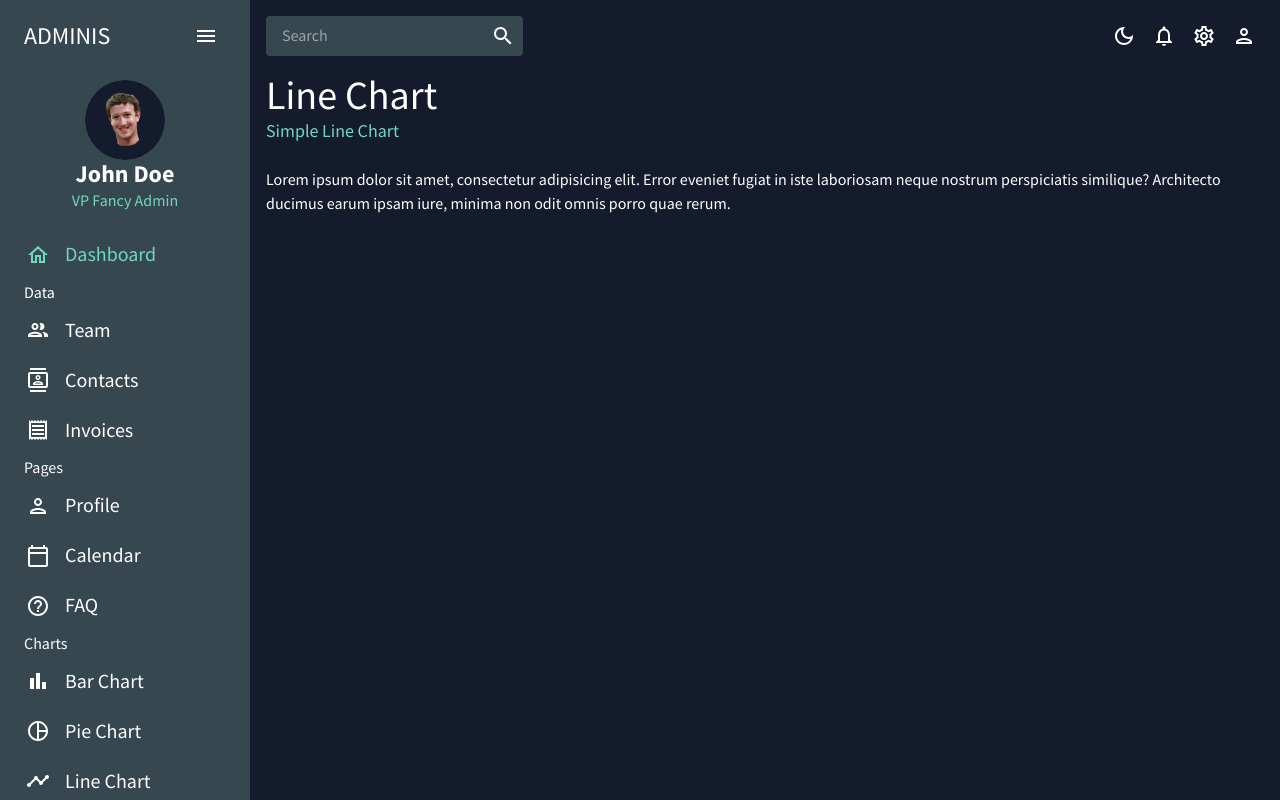
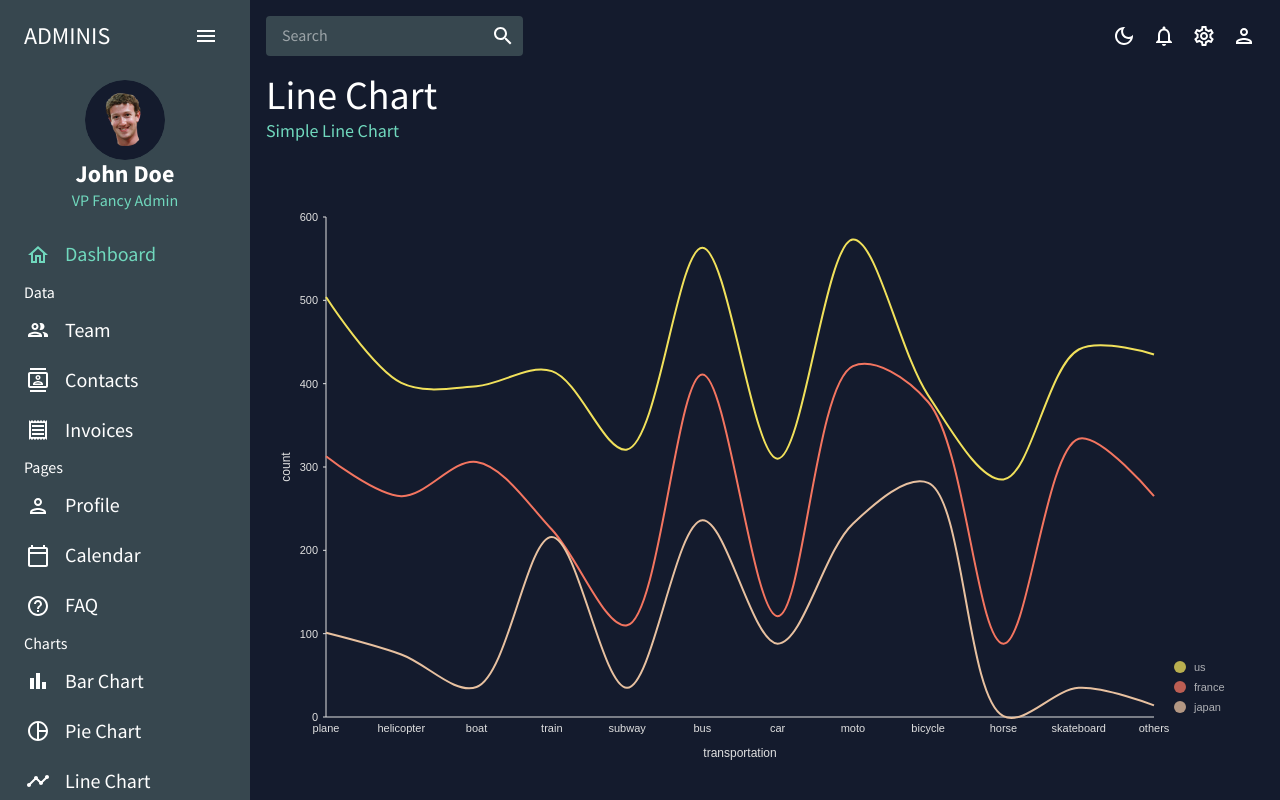
Before and after one commit to jestrickler/vite-admin, a React (Vite) app: page /line in a window 1280 px wide. Built offline with nearby package versions, Linux system fonts and the light colour scheme.

Commit message:
Added LineChart

```diff
--- /dev/null
+++ b/src/components/LineChart.jsx
@@ -0,0 +1,115 @@
+import { ResponsiveLine } from '@nivo/line'
+import { useTheme } from '@mui/material'
+
+// eslint-disable-next-line react/prop-types
+const LineChart = ({ data, isDashboard = false }) => {
+  const theme = useTheme()
+
+  return (
+    <ResponsiveLine
+      data={data}
+      theme={{
+        axis: {
+          domain: {
+            line: {
+              stroke: theme.palette.background.contrast
+            }
+          },
+          legend: {
+            text: {
+              fill: theme.palette.background.contrast
+            }
+          },
+          ticks: {
+            line: {
+              stroke: theme.palette.background.contrast,
+              strokeWidth: 1
+            },
+            text: {
+              fill: theme.palette.background.contrast
+            }
+          }
+        },
+        legends: {
+          text: {
+            fill: theme.palette.background.contrast
+          }
+        },
+        tooltip: {
+          container: {
+            color: theme.palette.primary.main
+          }
+        }
+      }}
+      colors={isDashboard ? { datum: 'color' } : { scheme: 'nivo' }} // added
+      margin={{ top: 50, right: 110, bottom: 50, left: 60 }}
+      xScale={{ type: 'point' }}
+      yScale={{
+        type: 'linear',
+        min: 'auto',
+        max: 'auto',
+        stacked: true,
+        reverse: false
+      }}
+      yFormat=' >-.2f'
+      curve='catmullRom'
+      axisTop={null}
+      axisRight={null}
+      axisBottom={{
+        orient: 'bottom',
+        tickSize: 0,
+        tickPadding: 5,
+        tickRotation: 0,
+        legend: isDashboard ? undefined : 'transportation', // added
+        legendOffset: 36,
+        legendPosition: 'middle'
+      }}
+      axisLeft={{
+        orient: 'left',
+        tickValues: 5, // added
+        tickSize: 3,
+        tickPadding: 5,
+        tickRotation: 0,
+        legend: isDashboard ? undefined : 'count', // added
+        legendOffset: -40,
+        legendPosition: 'middle'
+      }}
+      enableGridX={false}
+      enableGridY={false}
+      pointSize={8}
+      pointColor={{ theme: 'background' }}
+      pointBorderWidth={2}
+      pointBorderColor={{ from: 'serieColor' }}
+      pointLabelYOffset={-12}
+      useMesh={true}
+      legends={[
+        {
+          anchor: 'bottom-right',
+          direction: 'column',
+          justify: false,
+          translateX: 100,
+          translateY: 0,
+          itemsSpacing: 0,
+          itemDirection: 'left-to-right',
+          itemWidth: 80,
+          itemHeight: 20,
+          itemOpacity: 0.75,
+          symbolSize: 12,
+          symbolShape: 'circle',
+          symbolBorderColor: 'rgba(0, 0, 0, .5)',
+          effects: [
+            {
+              on: 'hover',
+              style: {
+                itemBackground: 'rgba(0, 0, 0, .03)',
+                itemOpacity: 1
+              }
+            }
+          ]
+        }
+      ]}
+    />
+  )
+}
+
+export { LineChart }
--- a/src/pages/Line.jsx
+++ b/src/pages/Line.jsx
@@ -1,12 +1,14 @@
 import { Suspense } from 'react'
 import { Helmet } from 'react-helmet'
 import { Header } from './Header.jsx'
-import { Box, Skeleton, Typography } from '@mui/material'
+import { Box, Skeleton } from '@mui/material'
 import { Await, defer, useLoaderData } from 'react-router-dom'
+import { LineChart } from '../components/LineChart.jsx'
+import { mockLineData } from '../data/mockData.js'
 
 const getData = async () => {
   await new Promise((r) => setTimeout(r, 1000))
-  return 'Lorem ipsum dolor sit amet, consectetur adipisicing elit. Error eveniet fugiat in iste laboriosam neque nostrum perspiciatis similique? Architecto ducimus earum ipsam iure, minima non odit omnis porro quae rerum.'
+  return mockLineData
 }
 
 // eslint-disable-next-line react-refresh/only-export-components
@@ -23,10 +25,16 @@ export const Component = () => {
       <Header title='Line Chart' subtitle='Simple Line Chart' />
       <Box mt={3}>
         <Suspense
-          fallback={<Skeleton variant='rectangular' width='100%' height={50} />}
+          fallback={
+            <Skeleton variant='rectangular' width='100%' height='75vh' />
+          }
         >
           <Await resolve={deferred.data}>
-            {(data) => <Typography>{data}</Typography>}
+            {(data) => (
+              <Box height='75vh'>
+                <LineChart data={data} />
+              </Box>
+            )}
           </Await>
         </Suspense>
       </Box>
@@ -34,4 +42,4 @@ export const Component = () => {
   )
 }
 
-Component.displayName = 'Dashboard'
+Component.displayName = 'Bar'
```
